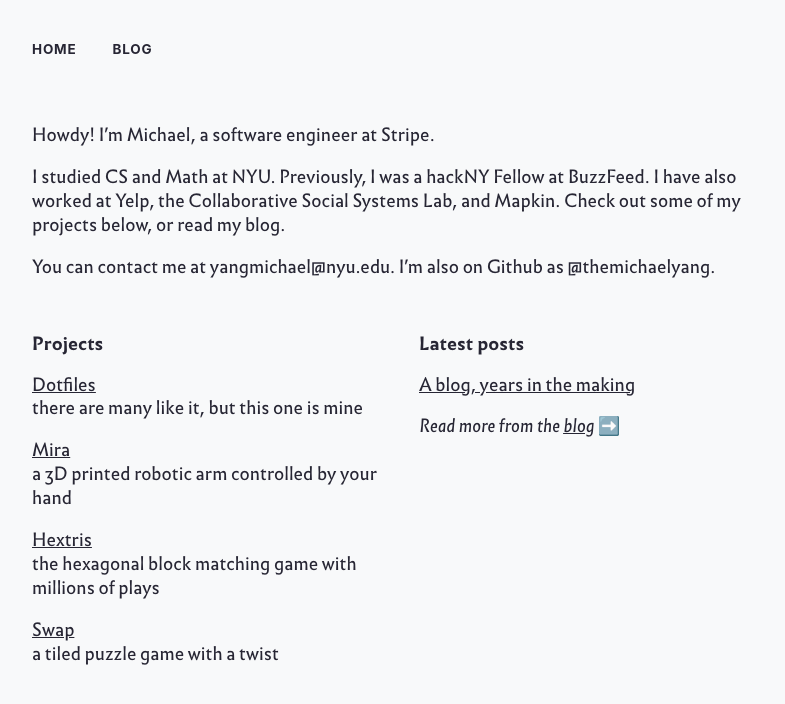
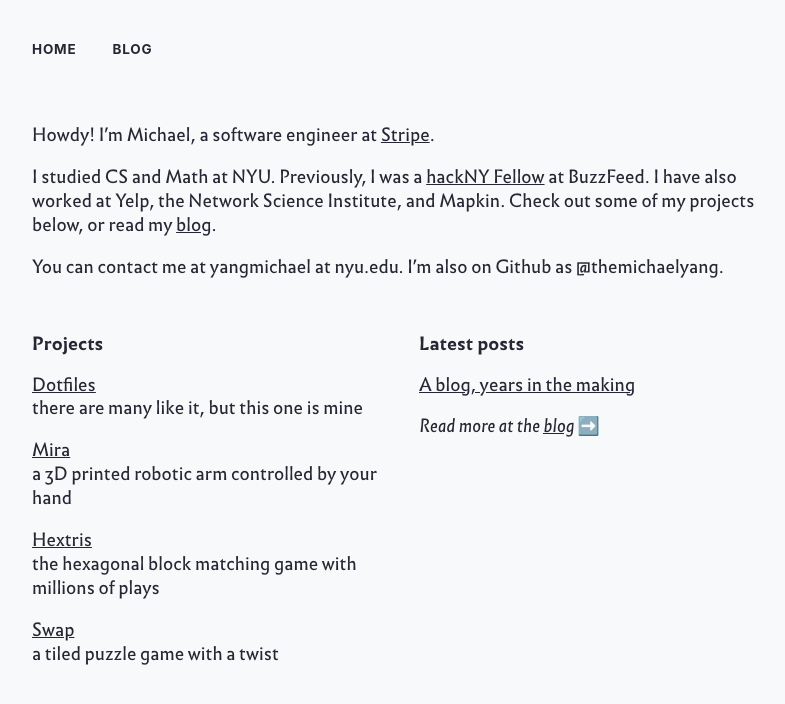
Before and after one commit to themichaelyang/themichaelyang.github.io-2022, a Jekyll site: the page built from index.md, in a window 1280 px wide. Shown: the top 704 px of the page, without its empty margins (230-1015 px from the left). Built offline with Jekyll 4.4.1, drawn with Linux system fonts in a browser that asks for light colours.

Commit message:
update homepage bio

```diff
--- a/index.md
+++ b/index.md
@@ -2,11 +2,11 @@
 layout: default
 ---
 
-Howdy! I’m Michael, a software engineer at Stripe.
+Howdy! I’m Michael, a software engineer at <a href="https://stripe.com/">Stripe</a>.
 
-I studied CS and Math at NYU. Previously, I was a hackNY Fellow at BuzzFeed. I have also worked at Yelp, the Collaborative Social Systems Lab, and Mapkin. Check out some of my projects below, or read my blog.
+I studied CS and Math at NYU. Previously, I was a <a href="https://hackny.org/">hackNY Fellow</a> at BuzzFeed. I have also worked at Yelp, the Network Science Institute, and Mapkin. Check out some of my projects below, or read my <a href="/blog">blog</a>.
 
-You can contact me at yangmichael@nyu.edu. I’m also on Github as @themichaelyang.
+You can contact me at yangmichael at nyu.edu. I’m also on Github as @themichaelyang.
 
 <div class="Home__Featured">
   <ul class="Home__Projects">
@@ -28,6 +28,6 @@ You can contact me at yangmichael@nyu.edu. I’m also on Github as @themichaelya
         <p class="post-description">{{ post.description }}</p>
       </li>
     {% endfor %}
-    <p><em>Read more from the <a href='/blog'>blog</a></em>    ➡️</p>
+    <p><em>Read more at the <a href='/blog'>blog</a> </em>   ➡️</p>
   </ul>
 <div>
```
